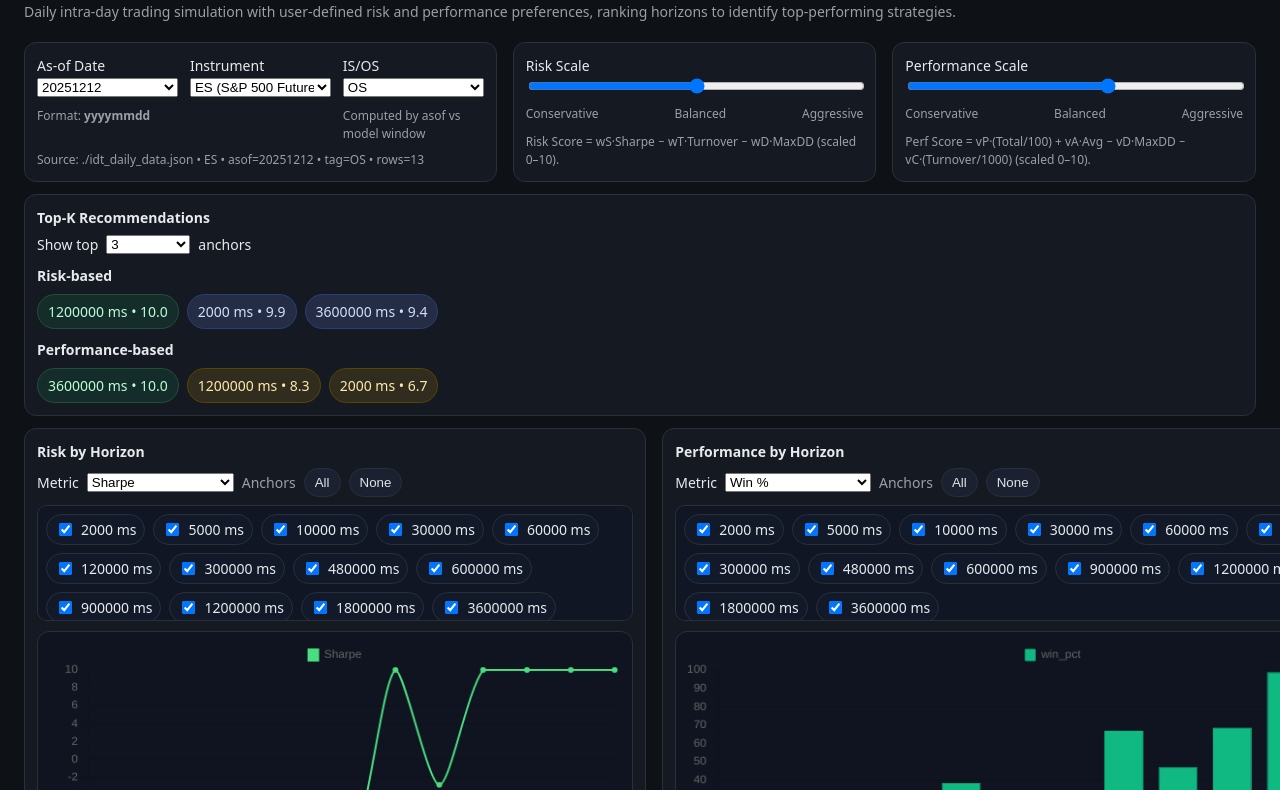
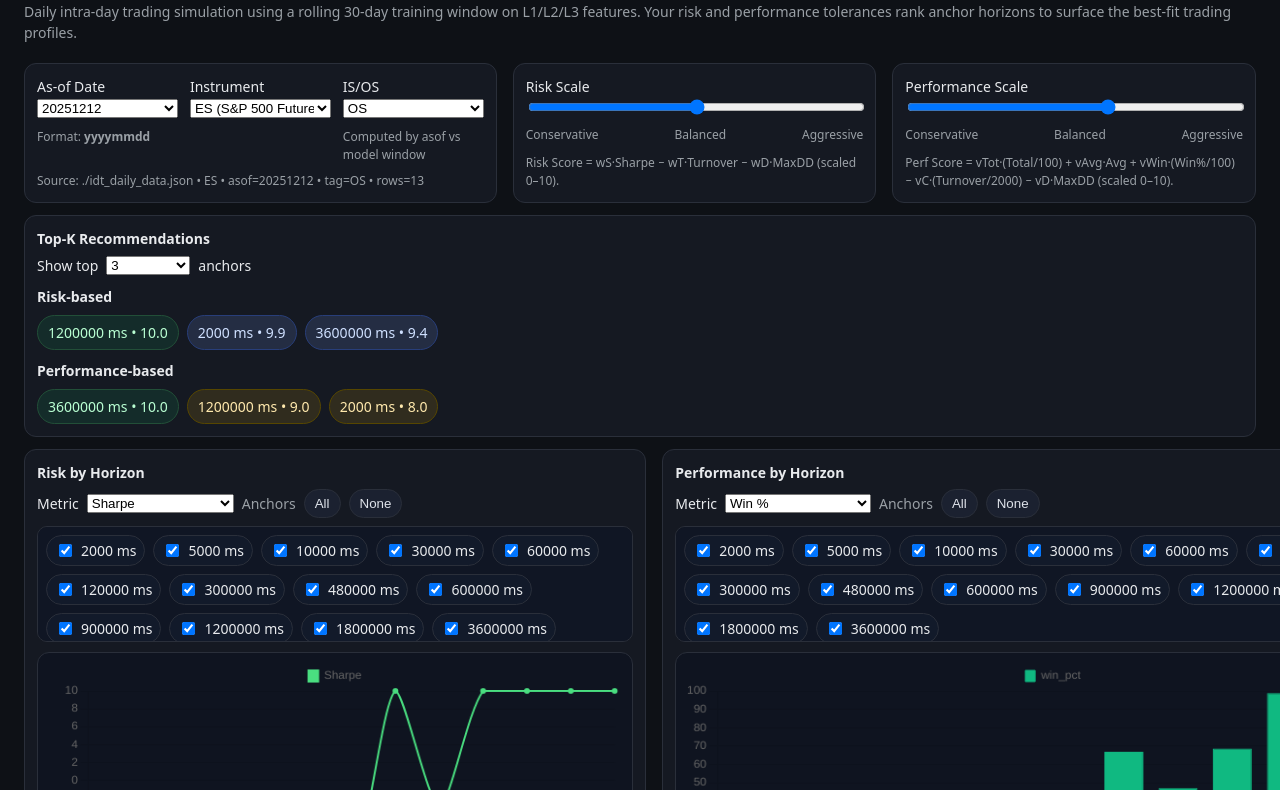
Before and after one commit to securitizer2021/QY-micro-demo, a plain HTML site: page IDT_simulation.html in a window 1280 px wide. Shown: the part 76-866 px from the top of the page. Drawn offline with nearby package versions, Linux system fonts and the light colour scheme.

Commit message:
Update IDT_simulation.html
scores calculation modified

```diff
--- a/IDT_simulation.html
+++ b/IDT_simulation.html
@@ -26,14 +26,12 @@
   .panes{display:grid;grid-template-columns:1fr 1fr;gap:16px;margin-top:12px}
   .pane{display:flex;flex-direction:column;gap:16px}
 
-  /* Chart container */
   .chartbox{position:relative;height:var(--chart-h);width:100%}
   .chartbox canvas{
     width:100% !important;height:100% !important;display:block;
     background:#0f1420;border:1px solid var(--border);border-radius:12px;padding:8px;
   }
 
-  /* tables */
   table{width:100%;border-collapse:collapse;background:var(--card);border:1px solid var(--border);border-radius:12px;overflow:visible;table-layout:auto}
   thead th{position:sticky;top:0;background:#1b2130;padding:10px;border-bottom:1px solid var(--border);text-align:left;white-space:nowrap}
   tbody td{padding:10px;border-top:1px solid var(--border);vertical-align:top;white-space:nowrap}
@@ -42,12 +40,9 @@
   .section-title{font-weight:700;margin-bottom:6px}
   .kwrap{display:flex;gap:8px;align-items:center}
   .small-select{width:auto;min-width:84px;padding-right:18px}
-
-  /* panel controls */
   .panel-controls{display:flex;gap:8px;flex-wrap:wrap;align-items:center;margin-bottom:8px}
   .muted{color:var(--muted)}
 
-  /* ======= Tooltip (CSS-only) ======= */
   .tt{position:relative; cursor:help; display:inline-block}
   .tt::after{
     content: attr(data-tip);
@@ -68,7 +63,7 @@
 
   #riskTable, #simTable { font-size:12px; }
 
-  /* ✅ FIX: horizons area scroll box so it never overlaps chart */
+  /* horizons area scroll box so it never overlaps chart */
   .chk-scroll{
     max-height: 98px;
     overflow:auto;
@@ -80,21 +75,21 @@
   .chk-wrap{display:flex;gap:8px;flex-wrap:wrap}
   .chk-wrap label{display:inline-flex;gap:6px;align-items:center;background:#121a2a;border:1px solid var(--border);padding:4px 8px;border-radius:999px}
 
-  /* extra spacing between checkboxes and chart */
   .chart-spacer{height:10px}
 </style>
 </head>
+
 <body>
 <div class="wrap">
   <div style="display:flex;align-items:center;justify-content:left;gap:12px;margin-bottom:12px">
       <a href="https://quantumyield.ai" target="_blank" rel="noopener noreferrer">
         <img src="https://quantumyield.ai/logo.jpg" alt="Quantum Yield Logo" style="height:36px;width:auto;border-radius:6px;box-shadow:0 2px 6px rgba(0,0,0,.25)">
       </a>
-      <h2 style="margin:0">IDT Trading Simulation</h2>
+      <h2 style="margin:0">Trading Optimizer (IDT)</h2>
   </div>
 
   <div class="sub">
-    Daily intra-day trading simulation with user-defined risk and performance preferences, ranking horizons to identify top-performing strategies.
+    Daily intra-day trading simulation using a rolling 30-day training window on L1/L2/L3 features. Your risk and performance tolerances rank anchor horizons to surface the best-fit trading profiles.
   </div>
 
   <div class="controls">
@@ -128,14 +123,18 @@
       <label for="risk">Risk Scale</label>
       <input id="risk" type="range" min="0" max="100" step="1" value="50" />
       <div class="slider-labels"><span>Conservative</span><span>Balanced</span><span>Aggressive</span></div>
-      <div class="foot">Risk Score = wS·Sharpe − wT·Turnover − wD·MaxDD (scaled 0–10).</div>
+      <div class="foot">
+        Risk Score = wS·Sharpe − wT·Turnover − wD·MaxDD (scaled 0–10).
+      </div>
     </div>
 
     <div class="card">
       <label for="perf">Performance Scale</label>
       <input id="perf" type="range" min="0" max="100" step="1" value="60" />
       <div class="slider-labels"><span>Conservative</span><span>Balanced</span><span>Aggressive</span></div>
-      <div class="foot">Perf Score = vP·(Total/100) + vA·Avg − vD·MaxDD − vC·(Turnover/1000) (scaled 0–10).</div>
+      <div class="foot">
+        Perf Score = vTot·(Total/100) + vAvg·Avg + vWin·(Win%/100) − vC·(Turnover/2000) − vD·MaxDD (scaled 0–10).
+      </div>
     </div>
   </div>
 
@@ -176,7 +175,6 @@
           <button id="riskAnchorsNone" class="pill">None</button>
         </div>
 
-        <!-- ✅ scrollable checkbox region -->
         <div class="chk-scroll">
           <div id="anchorChecksRisk" class="chk-wrap"></div>
         </div>
@@ -223,7 +221,6 @@
           <button id="anchorsNone" class="pill">None</button>
         </div>
 
-        <!-- ✅ scrollable checkbox region -->
         <div class="chk-scroll">
           <div id="anchorChecks" class="chk-wrap"></div>
         </div>
@@ -272,7 +269,6 @@ let lastRows=[];
 let renderSeq=0, currentKey="";
 let RAW=null;
 
-/* equalize the two top chart *cards* */
 function syncChartCardHeights(){
   const left = document.getElementById('riskCard');
   const right = document.getElementById('perfCard');
@@ -282,16 +278,14 @@ function syncChartCardHeights(){
   left.style.height = right.style.height = h + 'px';
 }
 
-/* ------------------------ Fetch JSON ------------------------ */
 async function loadJSON(){
   const r = await fetch(JSON_URL, {cache:"no-store"});
   if(!r.ok) throw new Error(`Failed to load ${JSON_URL} (${r.status})`);
   const j = await r.json();
-  if(!Array.isArray(j)) throw new Error("idt_daily_data_1.json must be an array of records");
+  if(!Array.isArray(j)) throw new Error("idt_daily_data.json must be an array of records");
   return j;
 }
 
-/* ------------------------ Helpers ------------------------ */
 function num(x, dflt=0){
   const v = +x;
   return Number.isFinite(v) ? v : dflt;
@@ -301,24 +295,19 @@ function yyyymmdd(asof){
   return (s.length === 8 && s.startsWith("20")) ? s : null;
 }
 
-/* ------------------------ Populate As-of dropdown ------------------------ */
 function populateAsofs(){
   const sel = document.getElementById('asof');
-  const asofs = Array.from(new Set(RAW.map(r => yyyymmdd(r.asof)).filter(Boolean)))
-    .sort(); // ascending
+  const asofs = Array.from(new Set(RAW.map(r => yyyymmdd(r.asof)).filter(Boolean))).sort();
   sel.innerHTML = asofs.map(d=>`<option value="${d}">${d}</option>`).join('');
-
-  // default to latest
   if(asofs.length) sel.value = asofs[asofs.length-1];
 }
 
-/* ------------------------ Build rows for (asof,symbol,tag) ------------------------ */
+/* Build rows for (asof,symbol,tag) */
 function buildRowsFor(asof, sym, tag){
   const SYM = String(sym||"").toUpperCase();
   const TAG = String(tag||"").toUpperCase();
   const ASOF = String(asof||"");
 
-  // Filter to the exact slice we want
   const slice = RAW.filter(r =>
     String(r.symbol||"").toUpperCase() === SYM &&
     String(r.asof||"") === ASOF &&
@@ -327,35 +316,33 @@ function buildRowsFor(asof, sym, tag){
 
   if(!slice.length) return {rows:[], meta:null};
 
-  // Map into HFT_simulation-like per-horizon rows
   const rows = slice.map(r => {
       const h = num(r.horizon_ms ?? r.h_ms ?? r.horizon, NaN);
 
-      // Prefer explicit fields in JSON; fallback to compatible names
-      const Sharpe = num(r.Sharpe ?? r.sharpe, 0);
-      const Turnover = num(r.Turnover ?? r.num_trades ?? r.trades ?? r.count, 0);
-      const MaxDD = num(r.MaxDD ?? r.mxDD ?? r.maxdd, 0);
+      // Risk
+      const Sharpe   = num(r.Sharpe ?? r.sharpe, 0);
+      const Turnover = num(r.Turnover ?? r.num_trades ?? r.trades, 0);
+      const MaxDD    = num(r.MaxDD ?? r.mxDD ?? r.maxdd, 0);
+      const Utility  = Number.isFinite(num(r.Utility, NaN)) ? num(r.Utility) : (Sharpe - 0.001*Turnover - 0.5*MaxDD);
 
-      const Utility = Number.isFinite(num(r.Utility, NaN))
-        ? num(r.Utility)
-        : (Sharpe - 0.001*Turnover - 0.5*MaxDD);
+      // Performance (prefer explicit)
+      const avg   = num(r.avg_pnl_bps ?? r.mean_trades_bps ?? r.mean_all_bps, 0);
+      const total = Number.isFinite(num(r.total_pnl_bps, NaN)) ? num(r.total_pnl_bps) : (avg * Turnover);
+      const med   = num(r.med_pnl_bps ?? r.median_bps, 0);
+      const winpct = Number.isFinite(num(r.win_pct, NaN)) ? num(r.win_pct)
+                   : (Number.isFinite(num(r.win_rate, NaN)) ? num(r.win_rate) : 0);
 
-      const avg = num(r.avg_pnl_bps ?? r.mean_trades_bps ?? r.mean_all_bps, 0);
-      const total = Number.isFinite(num(r.total_pnl_bps, NaN)) ? num(r.total_pnl_bps) : (avg * Turnover);
-      const med = num(r.med_pnl_bps ?? r.median_bps ?? r.median_bps, 0);
-
-      const profit = num(r.profit_trades, 0);
-      const loss   = num(r.losing_trades, 0);
+      const profit = num(r.profit_trades ?? r.profit, 0);
+      const loss   = num(r.losing_trades ?? r.loss, 0);
       const flat   = num(r.flat, 0);
-      const winpct = Number.isFinite(num(r.win_pct, NaN))
-        ? num(r.win_pct)
-        : (Number.isFinite(num(r.win_rate, NaN)) ? num(r.win_rate) : 0);
 
       const tau = Number.isFinite(num(r.tau, NaN)) ? num(r.tau) : NaN;
       const q   = Number.isFinite(num(r.q, NaN)) ? num(r.q) : NaN;
 
       return {
         h_ms:h, tau, q,
+
+        // used by charts/tables
         trades:Turnover,
         total_pnl_bps: total,
         avg_pnl_bps: avg,
@@ -364,9 +351,9 @@ function buildRowsFor(asof, sym, tag){
         losing_trades: loss,
         flat: flat,
         win_pct: winpct,
+
         Sharpe, Turnover, MaxDD, Utility,
 
-        // provenance (optional)
         model_start: r.model_start,
         model_end: r.model_end,
         src_file: r.src_file
@@ -375,46 +362,71 @@ function buildRowsFor(asof, sym, tag){
     .filter(r => Number.isFinite(r.h_ms))
     .sort((a,b)=>a.h_ms-b.h_ms);
 
-  // Detect duplicates per horizon (should not happen after tag filter; if it does, show a warning)
   const dup = rows.length - new Set(rows.map(r=>r.h_ms)).size;
-
-  const meta = {
-    asof: ASOF,
-    symbol: SYM,
-    tag: TAG,
-    rows: rows.length,
-    dup_horizons: dup
-  };
-
-  return {rows, meta};
+  return { rows, meta:{asof:ASOF,symbol:SYM,tag:TAG,rows:rows.length,dup_horizons:dup} };
 }
 
 /* ------------------------ Scoring + Normalization ------------------------ */
-function riskWeights(x){ const t=x/100;  return {wS:0.6+0.3*t,  wT:0.0025-0.0017*t, wD:0.25-0.17*t}; }
-function perfWeights(x){ const t=x/100;  return {vP:0.3+0.4*t,   vA:0.1+0.2*t,      vD:0.25-0.2*t,   vC:1.0-0.75*t}; }
-function scoreRisk(r,W){ return W.wS*r.Sharpe - W.wT*r.Turnover - W.wD*r.MaxDD; }
+/* Risk: keep as-is */
+function riskWeights(x){
+  const t=x/100;
+  return {
+    wS: 0.55 + 0.35*t,     // emphasize Sharpe more as user goes aggressive
+    wT: 0.0030 - 0.0020*t, // penalize turnover less when aggressive
+    wD: 0.30  - 0.18*t     // penalize drawdown less when aggressive
+  };
+}
+
+/* Perf: IMPORTANT — separate from risk, and include win% explicitly */
+function perfWeights(x){
+  const t=x/100;
+  return {
+    vTot: 0.20 + 0.55*t,   // aggressive cares more about total outcome
+    vAvg: 0.10 + 0.20*t,   // and average per-trade
+    vWin: 0.10 + 0.20*(1-t), // conservative cares more about hit-rate
+    vC:   1.10 - 0.75*t,   // turnover penalty decreases with aggressiveness
+    vD:   0.35 - 0.20*t    // drawdown penalty decreases with aggressiveness
+  };
+}
+
+function scoreRisk(r,W){
+  return W.wS*r.Sharpe - W.wT*r.Turnover - W.wD*r.MaxDD;
+}
+
 function scorePerf(r,P){
-  return P.vP*((+r.total_pnl_bps||0)/100) +
-         P.vA*(+r.avg_pnl_bps||0) -
-         P.vD*(+r.MaxDD||0) -
-         P.vC*((+r.Turnover||0)/1000);
+  const totalTerm = (num(r.total_pnl_bps,0) / 100.0);
+  const avgTerm   = num(r.avg_pnl_bps,0);
+  const winTerm   = (num(r.win_pct,0) / 100.0);
+
+  // NOTE: penalize turnover on a milder scale for IDT (per 2000 trades)
+  const turnTerm  = (num(r.Turnover,0) / 2000.0);
+
+  return P.vTot*totalTerm + P.vAvg*avgTerm + P.vWin*winTerm - P.vC*turnTerm - P.vD*num(r.MaxDD,0);
 }
+
 function normalizeTo0_10(rows, keyRaw, keyNorm){
   const vals = rows.map(r => r[keyRaw]).filter(v => Number.isFinite(v));
   const minV = Math.min(...vals), maxV = Math.max(...vals);
   const span = maxV - minV;
+
   rows.forEach(r=>{
     let n = 5;
     if (Number.isFinite(r[keyRaw]) && span > 1e-12){
-      n = 10 * ( (r[keyRaw] - minV) / span );
+      n = 10 * ((r[keyRaw] - minV) / span);
     }
     r[keyNorm] = n;
   });
 }
+
 function recomputeScoresAndNormalize(){
   const W=riskWeights(+document.getElementById('risk').value);
   const P=perfWeights(+document.getElementById('perf').value);
-  lastRows.forEach(r=>{ r._riskRaw = scoreRisk(r, W); r._perfRaw = scorePerf(r, P); });
+
+  lastRows.forEach(r=>{
+    r._riskRaw = scoreRisk(r, W);
+    r._perfRaw = scorePerf(r, P);
+  });
+
   normalizeTo0_10(lastRows, '_riskRaw', 'riskScoreN');
   normalizeTo0_10(lastRows, '_perfRaw', 'perfScoreN');
 }
@@ -520,17 +532,22 @@ function renderTables(){
     </tr>`).join('');
 }
 
-/* ------------------------ Recommendations ------------------------ */
 function updateRecommendations(){
   const topk = +document.getElementById('topk').value || 3;
-  // recompute already called by charts, but safe if someone calls recs first
+
+  // IMPORTANT: recompute here too (so recs update even if chart metric doesn't change)
+  recomputeScoresAndNormalize();
+
   const topRisk = lastRows.slice().sort((a,b)=>b.riskScoreN-a.riskScoreN).slice(0,topk);
   const topPerf = lastRows.slice().sort((a,b)=>b.perfScoreN-a.perfScoreN).slice(0,topk);
-  document.getElementById('recsRisk').innerHTML = topRisk.map((r,i)=>`<span class="pill ${i===0?'good':'warn'}">${r.h_ms} ms • ${r.riskScoreN.toFixed(1)}</span>`).join('');
-  document.getElementById('recsPerf').innerHTML = topPerf.map((r,i)=>`<span class="pill ${i===0?'good':'alt'}">${r.h_ms} ms • ${r.perfScoreN.toFixed(1)}</span>`).join('');
+
+  document.getElementById('recsRisk').innerHTML =
+    topRisk.map((r,i)=>`<span class="pill ${i===0?'good':'warn'}">${r.h_ms} ms • ${r.riskScoreN.toFixed(1)}</span>`).join('');
+
+  document.getElementById('recsPerf').innerHTML =
+    topPerf.map((r,i)=>`<span class="pill ${i===0?'good':'alt'}">${r.h_ms} ms • ${r.perfScoreN.toFixed(1)}</span>`).join('');
 }
 
-/* ------------------------ Font size sync (tables) ------------------------ */
 function scaleForWidth(px){ if(px <= 420) return 11; if(px <= 560) return 12; if(px <= 720) return 13; return 14; }
 function syncTableFontSizes(){
   const riskCanvas = document.getElementById('riskChart');
@@ -545,7 +562,6 @@ function syncTableFontSizes(){
   }
 }
 
-/* ------------------------ Render ------------------------ */
 async function render(){
   const asof = document.getElementById('asof').value;
   const sym  = document.getElementById('instrument').value;
@@ -593,26 +609,26 @@ async function render(){
     `Source: ${JSON_URL} • ${sym} • asof=${asof} • tag=${tag} • rows=${lastRows.length}${dupMsg}`;
 }
 
-/* events */
 ['asof','instrument','tagSel','topk'].forEach(id=>{
   document.getElementById(id).addEventListener('change', ()=>{
     render();
     setTimeout(syncChartCardHeights,0);
   });
 });
+
 ['risk','perf'].forEach(id=>{
   document.getElementById(id).addEventListener('input', ()=>{
     if(!lastRows.length) return;
-    // these will call recomputeScoresAndNormalize internally
     updateRiskChart();
     updatePerfChart();
+    updateRecommendations();  // <- ensure top-k changes even if chart selection unchanged
     syncTableFontSizes();
     syncChartCardHeights();
   });
 });
+
 window.addEventListener('resize', ()=>{ syncTableFontSizes(); syncChartCardHeights(); });
 
-/* boot */
 (async function boot(){
   try{
     RAW = await loadJSON();
@@ -623,11 +639,8 @@ window.addEventListener('resize', ()=>{ syncTableFontSizes(); syncChartCardHeigh
 
     populateAsofs();
 
-    // If JSON has only OS initially, keep OS selected
     const tags = Array.from(new Set(RAW.map(r=>String(r.tag||"").toUpperCase()).filter(Boolean)));
-    if(tags.includes("IS") && tags.includes("OS")){
-      // keep default OS
-    }else if(tags.length === 1){
+    if(tags.length === 1){
       document.getElementById('tagSel').value = tags[0];
     }
 
```
